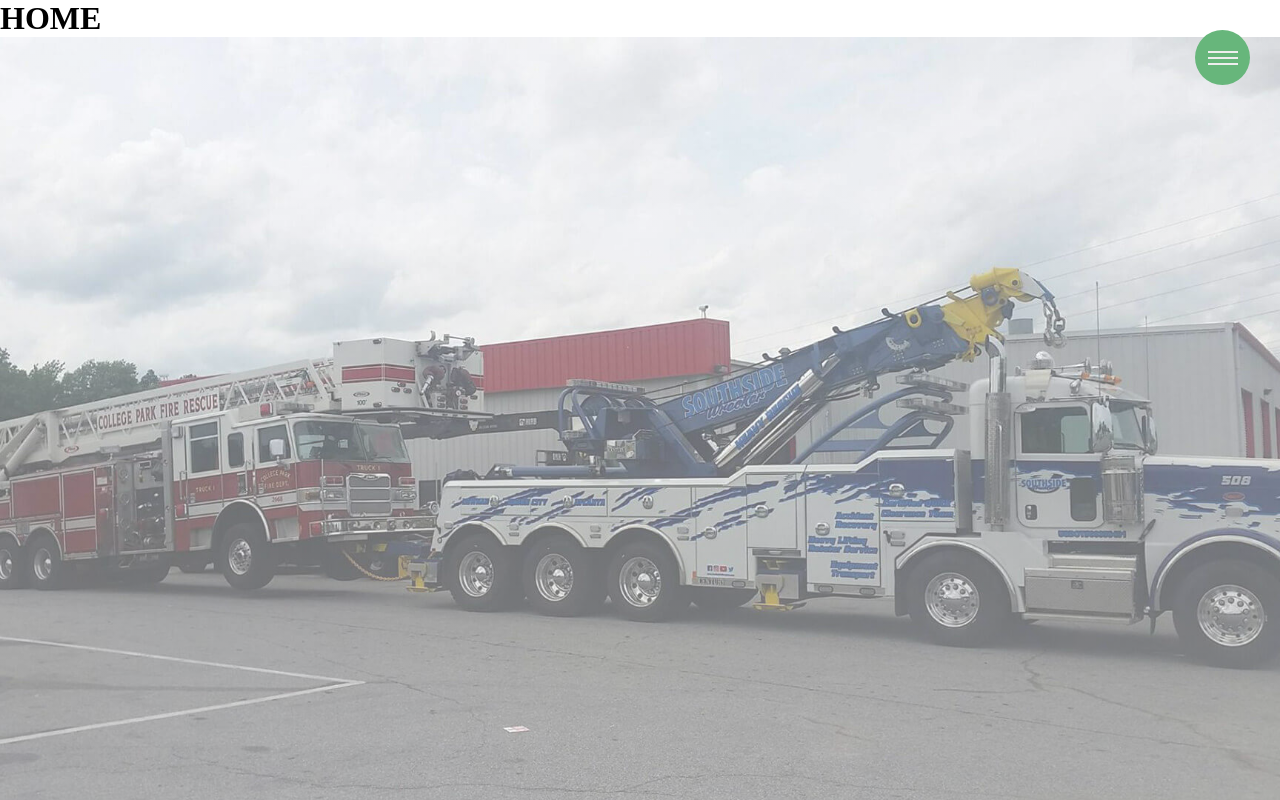
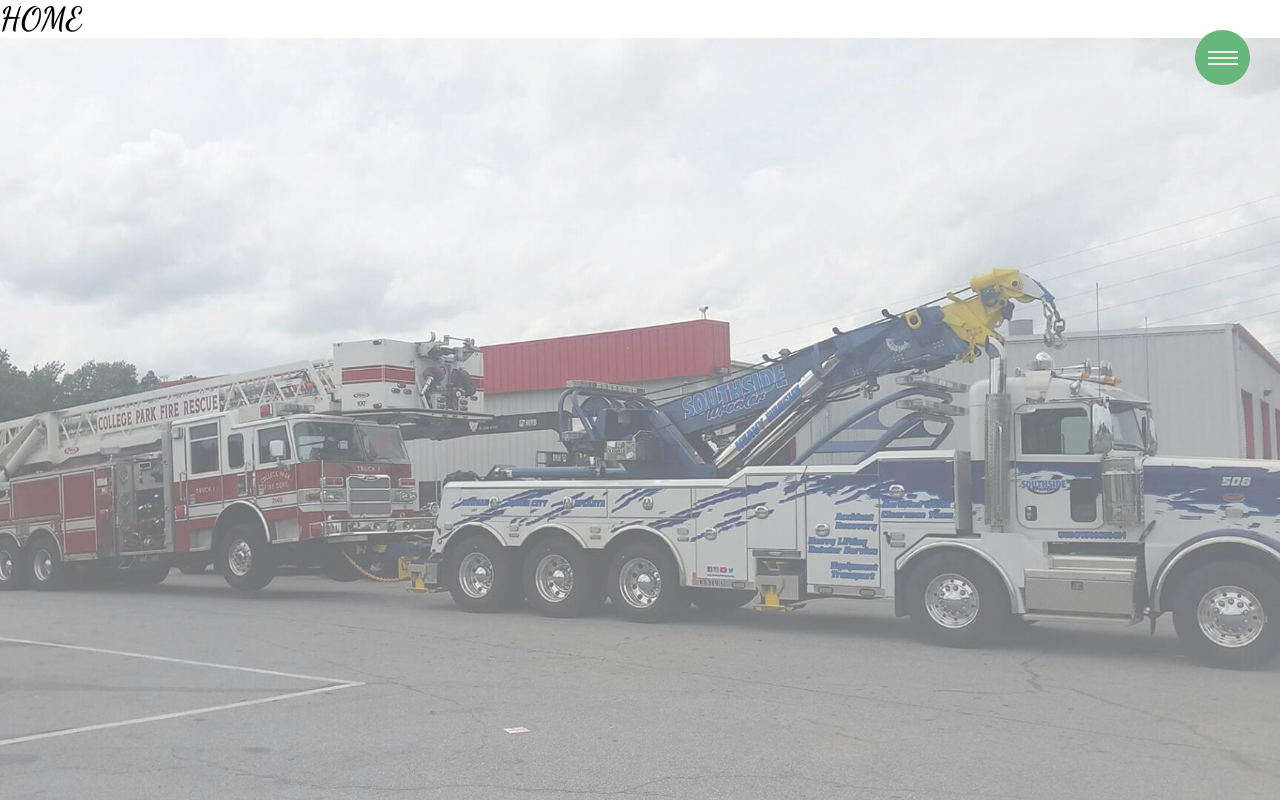
Before and after one commit to madebykiese/road-rash, a plain HTML site: page index.html in a window 1280 px wide. Shown: the top 800 px of the page. Drawn offline with Linux system fonts and the light colour scheme.

Commit message:
change of h1 text

```diff
--- a/style.css
+++ b/style.css
@@ -12,6 +12,13 @@
     ),
     url(images/Heavy-Duty-Towing.jpg) fixed center no-repeat;
   background-size: cover;
+}
+
+h1 {
+
+  font-family: "Dancing Script", cursive;
+  text-transform: uppercase;
+
 }
 
 .hamburger-menu {
```
